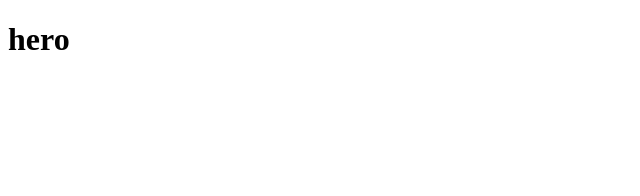
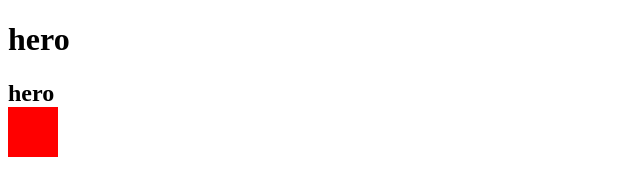
Before and after one commit to ahmedjhin/teset-sass, a plain HTML site: page index.html in a window 1280 px wide. Shown: the whole page, without its empty margins (0-640 px from the left). Drawn offline with Linux system fonts and the light colour scheme.

Commit message:
change 2

```diff
--- a/index.html
+++ b/index.html
@@ -10,6 +10,8 @@
 
     <div>
         <h1>hero</h1>
+        <h2> hero <div style="background-color:red; width:50px;height:50px;"> </div>
+        </h2>
     </div>
 
 
```
